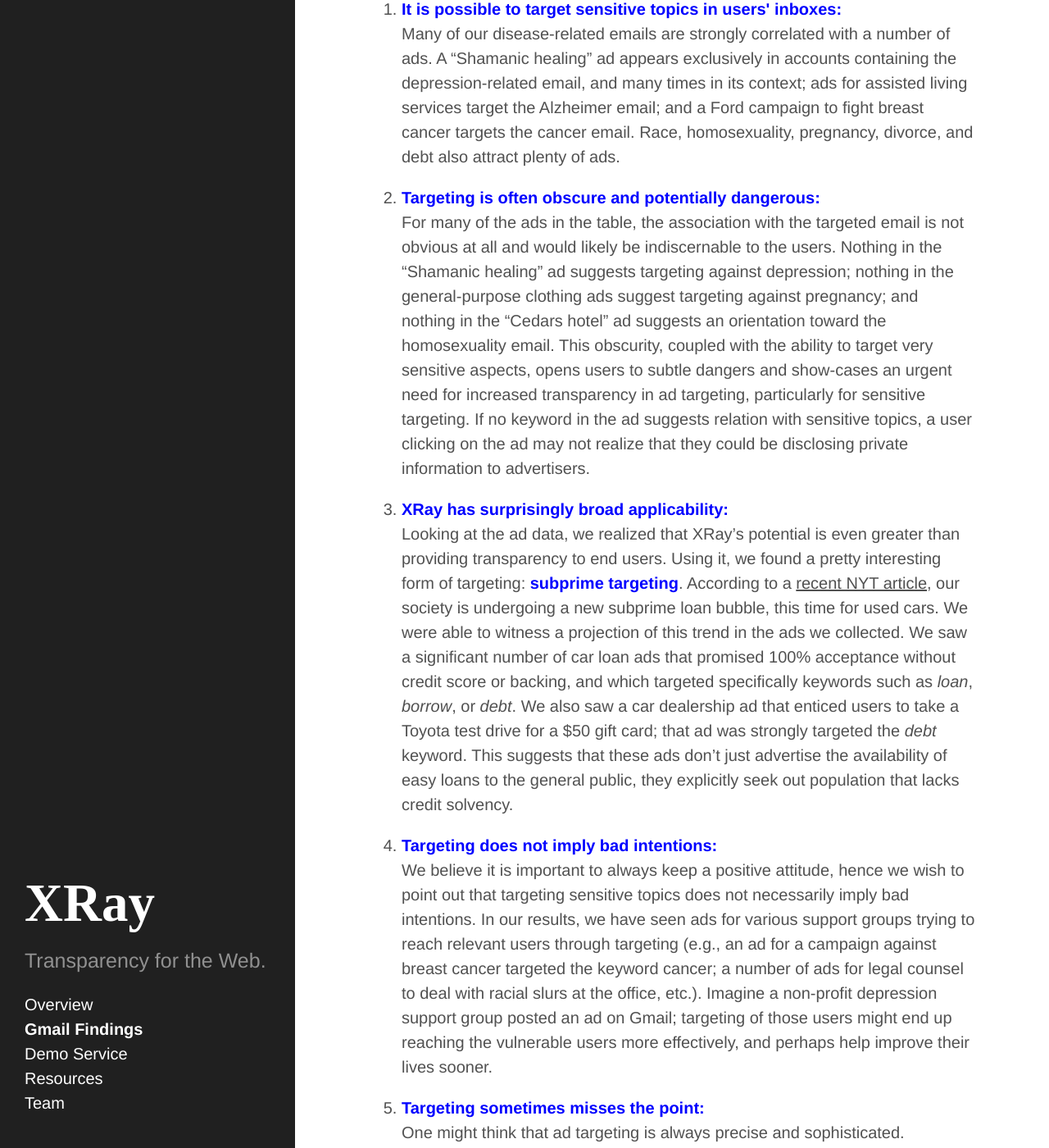
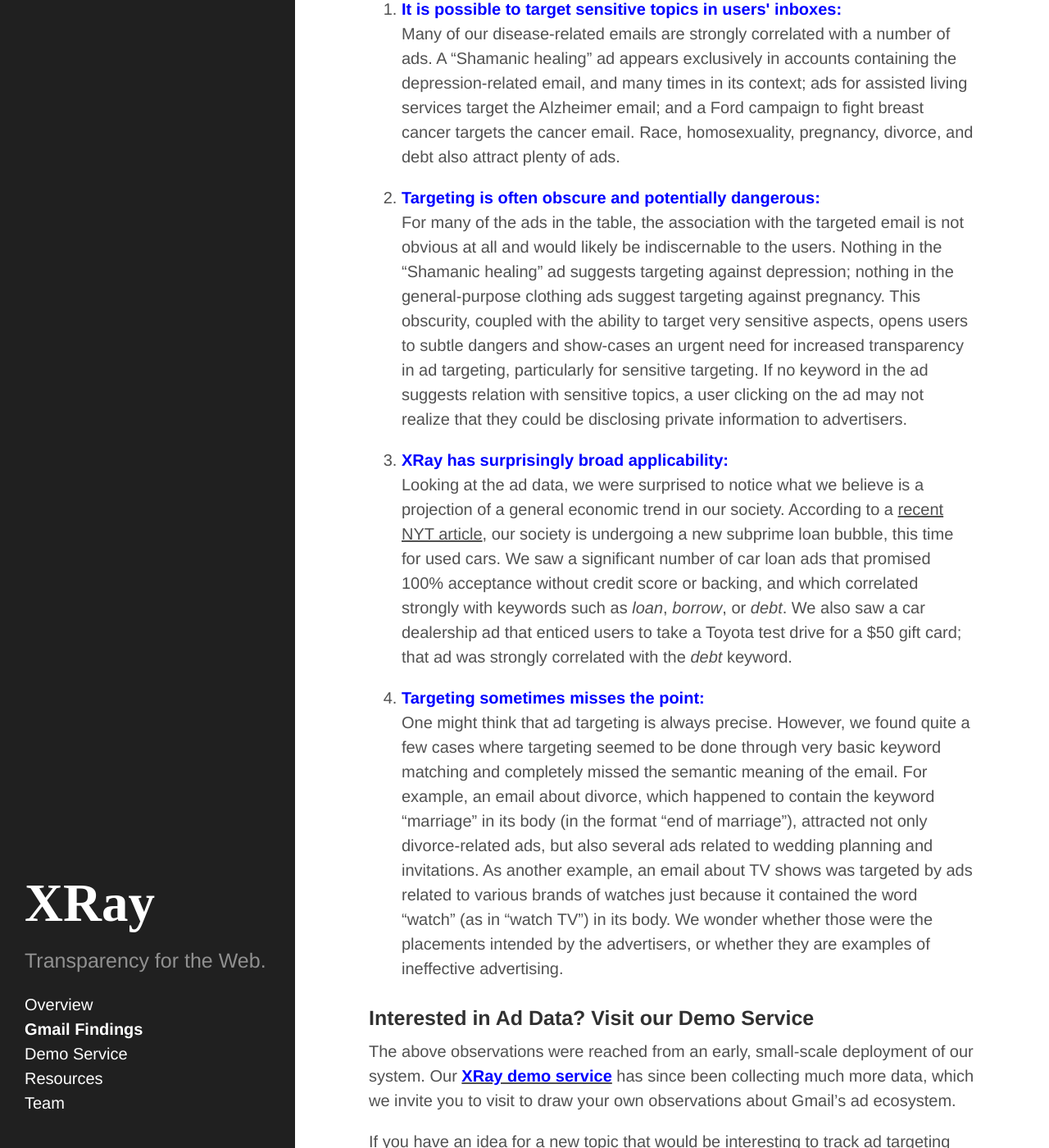
Before and after one commit to columbia/xray, a Jekyll site: the page built from findings.md, in a window 1280 px wide and 1400 px high, scrolled down 1597 px. Shown: the whole window at 82% size. Built offline with Jekyll 4.4.1, drawn with Linux system fonts in a browser that asks for light colours; Markdown is read by kramdown in place of the engine named in the settings; some of the changed text lies outside the part shown.

Commit message:
rm some observations, toned them off targeting

```diff
--- a/findings.md
+++ b/findings.md
@@ -86,57 +86,36 @@ Race, homosexuality, pregnancy, divorce, and debt also attract plenty of ads.
 
 2. <font color="blue"><b>Targeting is often obscure and potentially dangerous:</b></font>
 For many of the ads in the table, the association with the targeted email
-is not obvious at all and would likely be indiscernable to the users.
-Nothing in the "Shamanic healing" ad suggests targeting against depression;
-nothing in the general-purpose clothing ads suggest targeting against pregnancy;
-and nothing in the "Cedars hotel" ad suggests an orientation toward the
-homosexuality email.  This obscurity, coupled with the ability to target very
-sensitive aspects, opens users to subtle dangers and show-cases an urgent need
-for increased transparency in ad targeting, particularly for sensitive targeting.
-If no keyword in the ad suggests relation with sensitive topics, a user clicking
-on the ad may not realize that they could be disclosing private information to
-advertisers.
-
+is not obvious at all and would likely be indiscernable to the users. Nothing
+in the "Shamanic healing" ad suggests targeting against depression; nothing in
+the general-purpose clothing ads suggest targeting against pregnancy.
+This obscurity, coupled with the ability to target very sensitive aspects, opens
+users to subtle dangers and show-cases an urgent need for increased transparency
+in ad targeting, particularly for sensitive targeting.  If no keyword in the ad
+suggests relation with sensitive topics, a user clicking on the ad may not
+realize that they could be disclosing private information to advertisers.
 
 3. <font color="blue"><b>XRay has surprisingly broad applicability:</b></font>
- Looking at the ad data, we realized that XRay's potential is even greater
- than providing transparency to end users.  Using it, we found a pretty
- interesting form of targeting: <font color="blue"><b>subprime targeting</b></font>.
- According to a [recent NYT article](http://dealbook.nytimes.com/2014/07/19/in-a-subprime-bubble-for-used-cars-unfit-borrowers-pay-sky-high-rates/), our society is undergoing a new subprime
- loan bubble, this time for used cars.  We were able to witness a projection
- of this trend in the ads we collected.  We saw a significant number of car loan
+ Looking at the ad data, we were surprised to notice what we believe is
+ a projection of a general economic trend in our society.  According to a
+ [recent NYT article](http://dealbook.nytimes.com/2014/07/19/in-a-subprime-bubble-for-used-cars-unfit-borrowers-pay-sky-high-rates/), our society is undergoing a new subprime loan bubble,
+ this time for used cars.  We saw a significant number of car loan
  ads that promised 100% acceptance without credit score or backing, and
- which targeted specifically keywords such as *loan*, *borrow*, or *debt*.
+ which correlated strongly with keywords such as *loan*, *borrow*, or *debt*.
  We also saw a car dealership ad that enticed users to take a Toyota test drive
- for a $50 gift card; that ad was strongly targeted the *debt* keyword.
- This suggests that these ads don't just advertise the availability of easy loans
- to the general public, they explicitly seek out population that lacks credit
- solvency.
+ for a $50 gift card; that ad was strongly correlated with the *debt* keyword.
 
-
-4. <font color="blue"><b>Targeting does not imply bad intentions:</b></font>
-We believe it is important to always keep a positive attitude, hence we
-wish to point out that targeting sensitive topics does not necessarily
-imply bad intentions.  In our results, we have seen ads for various support
-groups trying to reach relevant users through targeting (e.g., an ad for a
-campaign against breast cancer targeted the keyword cancer; a number of ads
-for legal counsel to deal with racial slurs at the office, etc.).  Imagine a
-non-profit depression support group posted an ad on Gmail; targeting of those
-users might end up reaching the vulnerable users more effectively, and perhaps
-help improve their lives sooner.
-
-5. <font color="blue"><b>Targeting sometimes misses the point:</b></font>
-One might think that ad targeting is always precise and sophisticated.  However,
-we found quite a few cases where targeting seemed to be done through very basic
-keyword matching and completely missed the semantic meaning of the email.
-For example, an email about divorce, which happened to contain the keyword "marriage"
-in its body (in the format "end of marriage"), attracted not only divorce-related ads,
-but also several ads related to wedding planning and invitations.  As another example,
+4. <font color="blue"><b>Targeting sometimes misses the point:</b></font>
+One might think that ad targeting is always precise.  However, we found quite a
+few cases where targeting seemed to be done through very basic keyword matching
+and completely missed the semantic meaning of the email.  For example, an email
+about divorce, which happened to contain the keyword "marriage" in its body (in
+the format "end of marriage"), attracted not only divorce-related ads, but also
+several ads related to wedding planning and invitations.  As another example,
 an email about TV shows was targeted by ads related to various brands of watches just
-because it contained the word "watch" (as in "watch TV") in its body. We wonder, then,
-whether those were the placements intended by the advertisers, or whether they are
-examples of ineffective advertising.  Regardless, this finding suggests that increased
-transparency may be valuable not just for users, but also for advertisers.
+because it contained the word "watch" (as in "watch TV") in its body. We wonder whether
+those were the placements intended by the advertisers, or whether they are examples
+of ineffective advertising.
 
 
 <!--
@@ -152,6 +131,16 @@ targeting the *debt* keyword.  This suggests that these ads don't just advertise
 the availability of easy loans to the general public, they explicitly seek out
 population that lacks credit solvence.
 
+4. <font color="blue"><b>Targeting does not imply bad intentions:</b></font>
+We believe it is important to always keep a positive attitude, hence we
+wish to point out that targeting sensitive topics does not necessarily
+imply bad intentions.  In our results, we have seen ads for various support
+groups trying to reach relevant users through targeting (e.g., an ad for a
+campaign against breast cancer targeted the keyword cancer; a number of ads
+for legal counsel to deal with racial slurs at the office, etc.).  Imagine a
+non-profit depression support group posted an ad on Gmail; targeting of those
+users might end up reaching the vulnerable users more effectively, and perhaps
+help improve their lives sooner.
 -->
 
 ### Interested in Ad Data?  Visit our Demo Service
```
